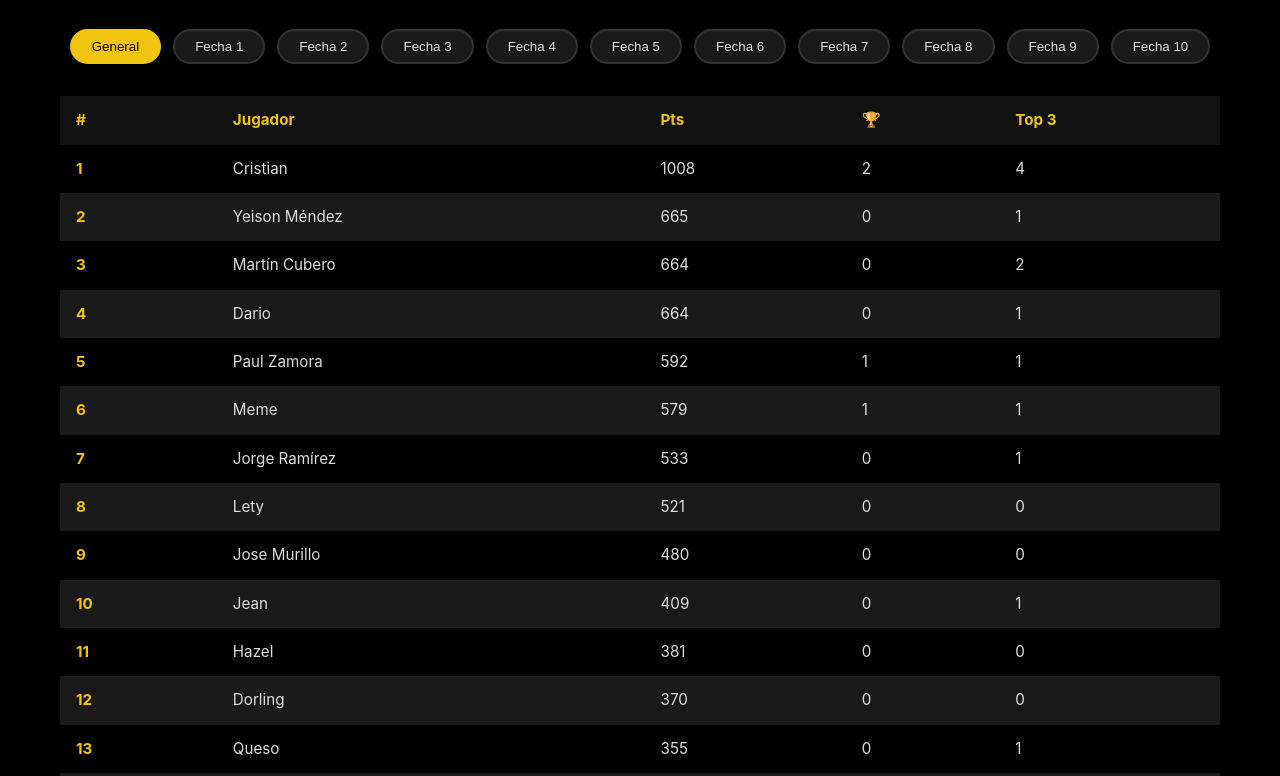
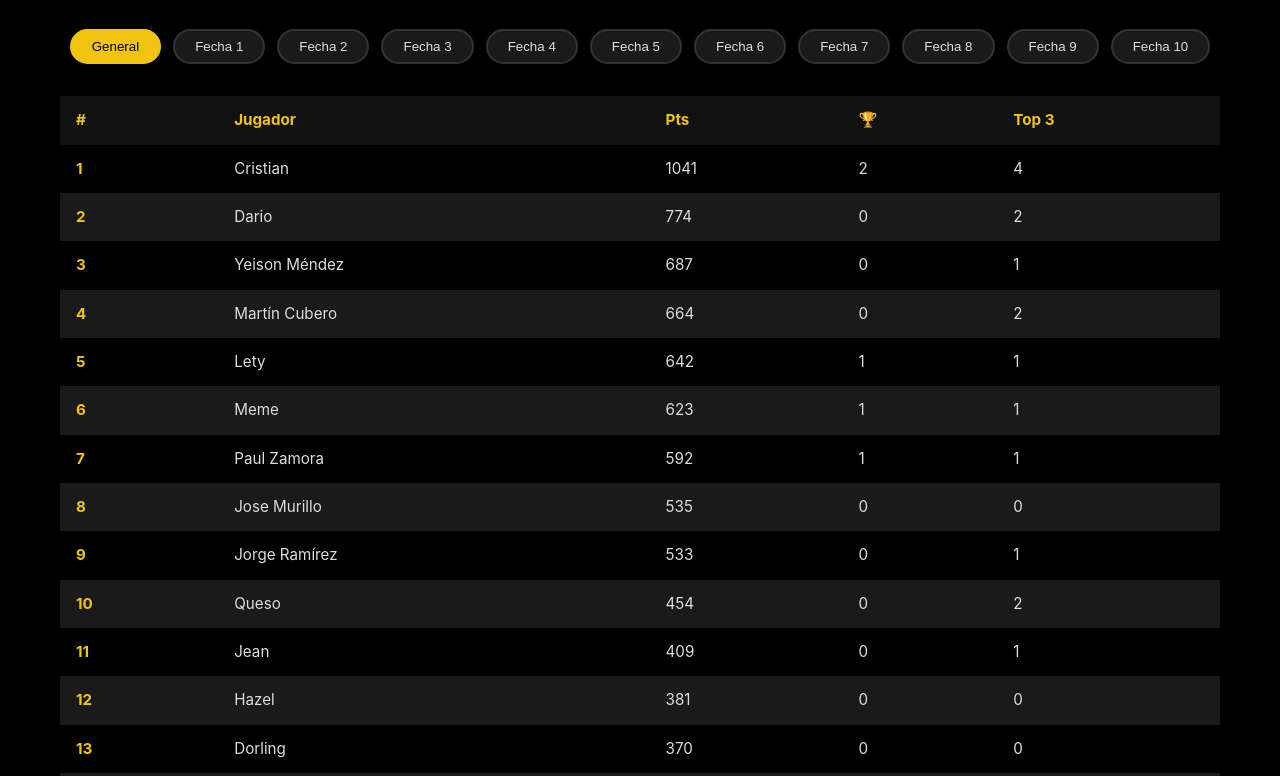
Before and after one commit to aopcr/temporada03, a plain HTML site: page index.html in a window 1280 px wide. Shown: the part 1454-2230 px from the top of the page. Drawn offline with Linux system fonts and the light colour scheme.

Commit message:
Fecha 06

```diff
--- a/index.html
+++ b/index.html
@@ -846,12 +846,30 @@
               { name: "Jose Murillo", pts: 48 },
               { name: "Queso", pts: 36 },
               { name: "Dorling", pts: 24 },
-            { name: "Kevin", pts: 12 }
+              { name: "Kevin", pts: 12 },
             ],
           },
-        ...Array.from({ length: 5 }, (_, j) => ({
-          id: j + 6,
-          name: `Fecha ${j + 6}`,
+          {
+            id: 6,
+            name: "Fecha 6",
+            img: "ganadores/06.webp",
+            jugadores: [
+              { name: "Lety", pts: 121 },
+              { name: "Dario", pts: 110 },
+              { name: "Queso", pts: 99 },
+              { name: "dei", pts: 88 },
+              { name: "Dagaz", pts: 77 },
+              { name: "Chespi", pts: 66 },
+              { name: "Jose Murillo", pts: 55 },
+              { name: "Meme", pts: 44 },
+              { name: "Cristian", pts: 33 },
+              { name: "Yeison Méndez", pts: 22 },
+              { name: "Fantasma", pts: 11 },
+            ],
+          },
+          ...Array.from({ length: 4 }, (_, j) => ({
+            id: j + 7,
+            name: `Fecha ${j + 7}`,
             jugadores: Array.from({ length: 9 }, (_, i) => ({
               name: `Jugador #${String(i + 1).padStart(2, "0")}`,
               pts: 0,
```
Lines whose indentation alone changed are shown as unchanged.
